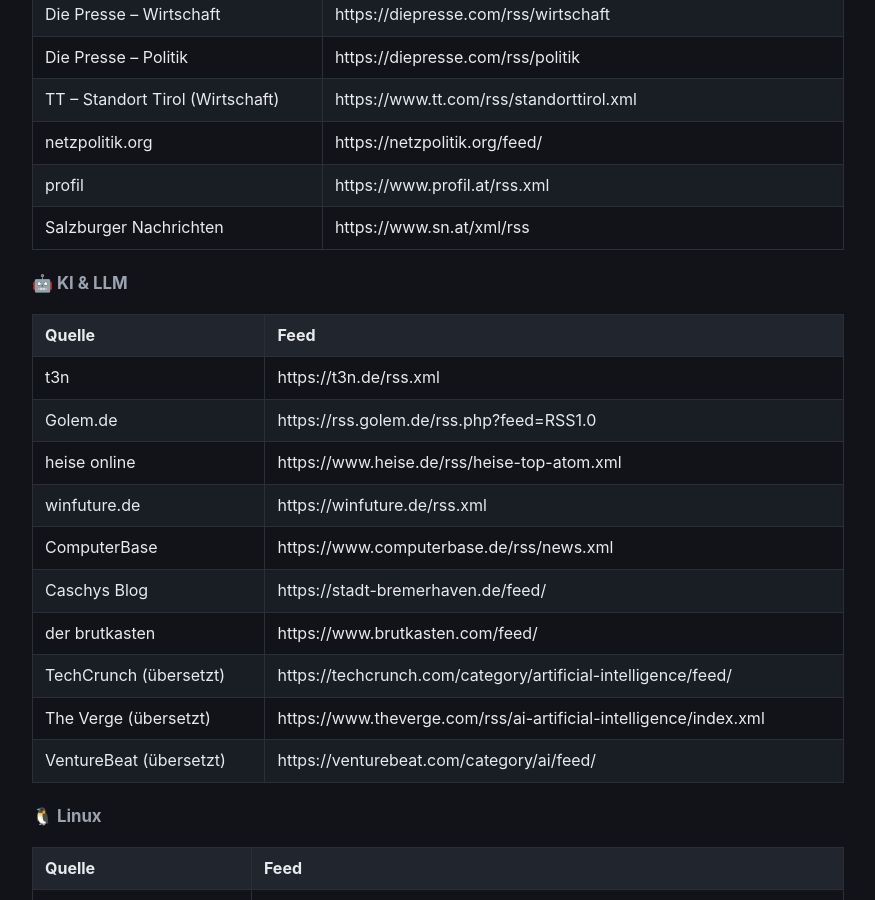
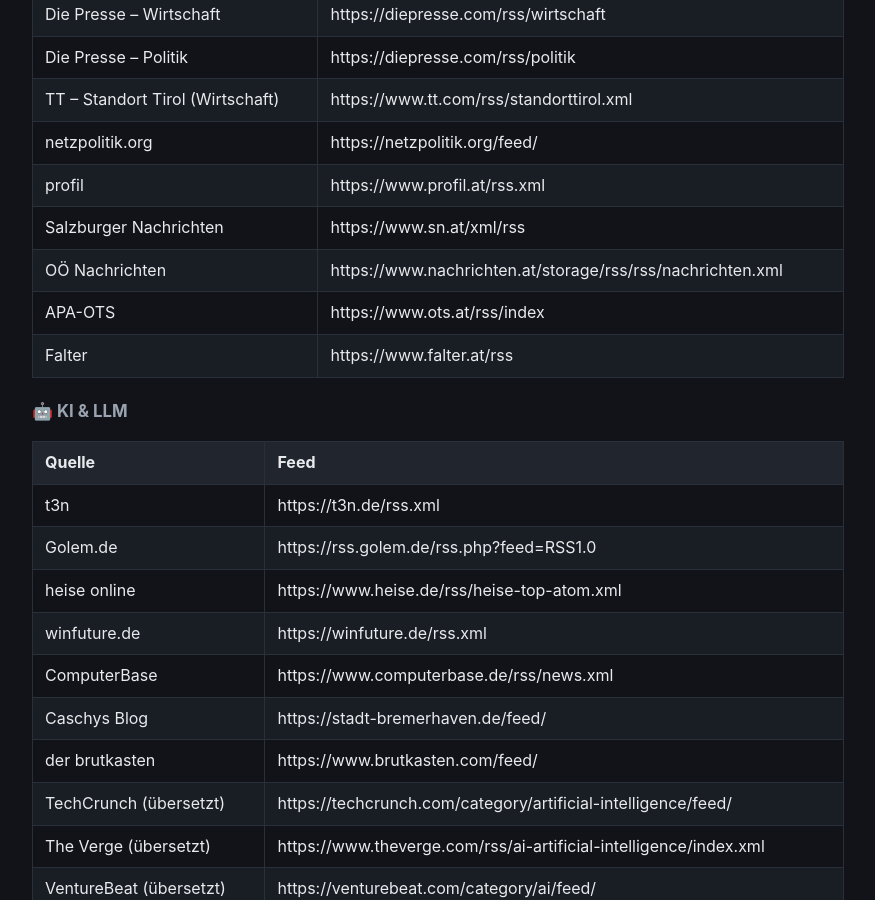
Before and after one commit to Ubuntu51/news-wiki, a Jekyll site: the page built from quellen.md, in a window 1280 px wide and 900 px high, scrolled down 885 px. Shown: the whole window, without its empty margins (202-1077 px from the left). Built offline with Jekyll 4.4.1, drawn with Linux system fonts in a browser that asks for light colours; our own code applies the rules of GitHub Pages for plain Markdown files.

Commit message:
Quellenverzeichnis: OÖ Nachrichten, APA-OTS, Falter ergänzen

```diff
--- a/quellen.md
+++ b/quellen.md
@@ -33,6 +33,9 @@
 | netzpolitik.org | https://netzpolitik.org/feed/ |
 | profil | https://www.profil.at/rss.xml |
 | Salzburger Nachrichten | https://www.sn.at/xml/rss |
+| OÖ Nachrichten | https://www.nachrichten.at/storage/rss/rss/nachrichten.xml |
+| APA-OTS | https://www.ots.at/rss/index |
+| Falter | https://www.falter.at/rss |
 
 ### 🤖 KI & LLM
 
```
Also changed, not shown: README.md.
